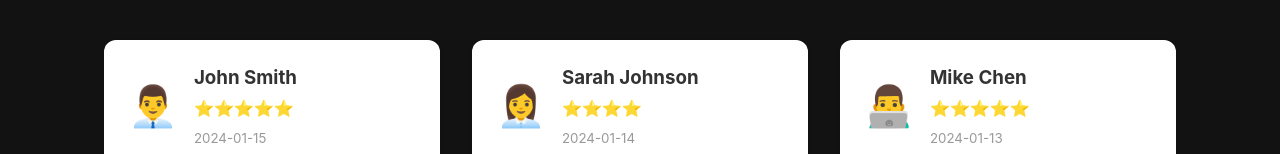
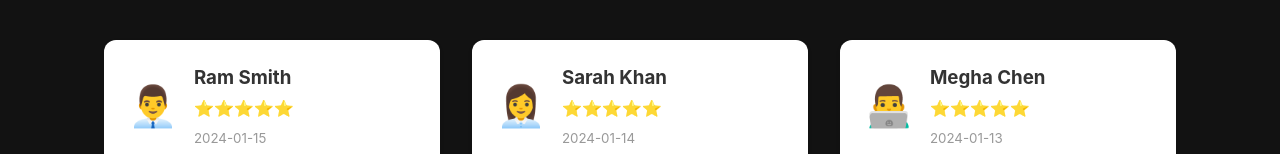
Before and after one commit to harshit621/term-3-project, a React (Vite) app: page /reviews in a window 1280 px wide. Shown: the part 189-343 px from the top of the page. Built offline with nearby package versions, Linux system fonts and the light colour scheme.

Commit message:
add review from users in review page

```diff
--- a/src/pages/Review.jsx
+++ b/src/pages/Review.jsx
@@ -4,7 +4,7 @@ const Review = () => {
   const reviews = [
     {
       id: 1,
-      name: "John Smith",
+      name: "Ram Smith",
       rating: 5,
       date: "2024-01-15",
       comment: "StockGroww has revolutionized how I track my investments. The interface is intuitive and the real-time updates are fantastic!",
@@ -12,15 +12,15 @@ const Review = () => {
     },
     {
       id: 2,
-      name: "Sarah Johnson",
-      rating: 4,
+      name: "Sarah Khan",
+      rating: 5,
       date: "2024-01-14",
       comment: "Great platform for stock analysis. Would love to see more technical indicators in future updates.",
       avatar: "👩‍💼"
     },
     {
       id: 3,
-      name: "Mike Chen",
+      name: "Megha Chen",
       rating: 5,
       date: "2024-01-13",
       comment: "The news integration and stock alerts are incredibly helpful. Best stock tracking app I've used!",
```
